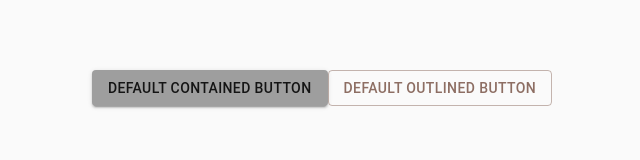
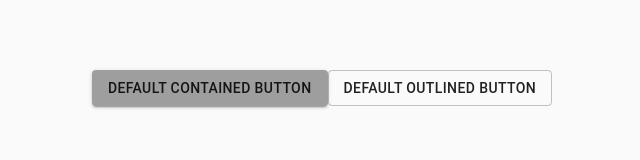
Before and after one commit to zoyron/-material-ui-prac, a React (Create React App) app: page / in a window 1280 px wide. Shown: the part 120-280 px from the top of the page, without its empty margins (318-958 px from the left). Built offline with nearby package versions, Linux system fonts and the light colour scheme.

Commit message:
pending experiments

```diff
--- a/src/App.js
+++ b/src/App.js
@@ -9,7 +9,7 @@ const App = () => {
       </Button>
       <Button
         variant="outlined"
-        color="secondary"
+        color="secondary.dark"
         disableFocusRippleRipple="true"
       >
         Default outlined button
--- a/src/custsomTheme.jsx
+++ b/src/custsomTheme.jsx
@@ -1,6 +1,5 @@
-import React from "react";
 import { createMuiTheme } from "@material-ui/core/styles";
-import { pink, purple, brown, grey } from "@material-ui/core/colors";
+import { pink, brown, grey } from "@material-ui/core/colors";
 
 const custsomTheme = createMuiTheme({
   palette: {
```
